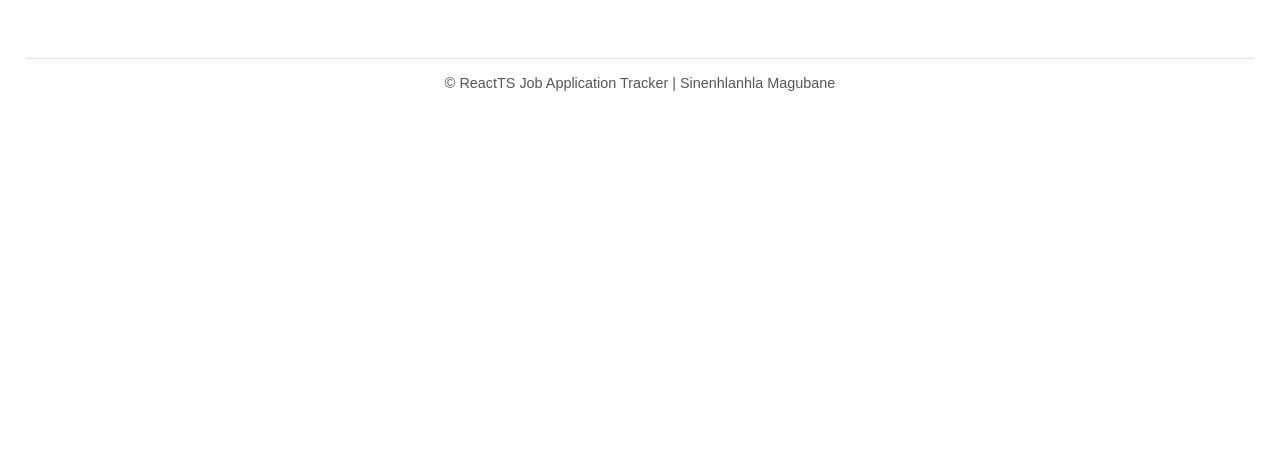
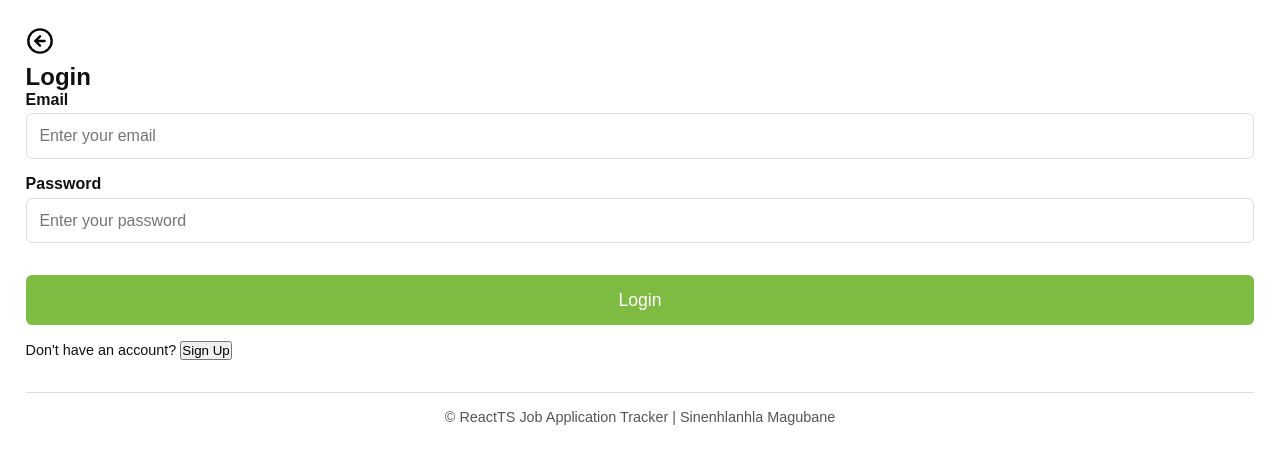
Before and after one commit to SineMag/React-TS-Job-Application-Tracker, a React (Vite) app: page /login in a window 1280 px wide. Shown: the top 464 px of the page. Built offline with nearby package versions, Linux system fonts and the light colour scheme.

Commit message:
creating functionality for the landing page

```diff
--- a/db.json
+++ b/db.json
@@ -1,3 +1,13 @@
 {
-  "users": []
+  "posts": [
+    { "id": "1", "title": "a title", "views": 100 },
+    { "id": "2", "title": "another title", "views": 200 }
+  ],
+  "comments": [
+    { "id": "1", "text": "a comment about post 1", "postId": "1" },
+    { "id": "2", "text": "another comment about post 1", "postId": "1" }
+  ],
+  "profile": {
+    "name": "typicode"
+  }
 }
--- a/src/App.css
+++ b/src/App.css
@@ -242,3 +242,52 @@ nav {
   font-weight: bold;
   cursor: pointer;
 }
+
+.errorPage {
+  display: flex;
+  justify-content: center;
+  align-items: center;
+  flex-direction: column;
+  height: 100vh;
+  color: black;
+  text-align: center;
+
+}
+
+
+.errorContent h1 {
+  font-size: 6rem;
+  font-weight: bold;
+  margin-bottom: 10px;
+  margin-top: -20%;
+  color: #82204a; /* redish color from the color pallete..  */
+}
+
+.errorMessage {
+  font-size: 1.25rem;
+  margin-bottom: 20px;
+  color: #cbd5e1;
+}
+
+.errorVideo {
+  width: 100%;
+  max-width: 800px;
+  border-radius: 16px;
+  box-shadow: 0 4px 20px rgba(0, 0, 0, 0.4);
+}
+
+.backHome {
+  display: flex;
+  justify-content: center;
+  margin-top: 20px;
+  padding: 10px 20px;
+  background: #7dbb42;
+  color: white;
+  border-radius: 8px;
+  text-decoration: none;
+  font-weight: 500;
+}
+
+.backHome:hover {
+  background: #2563eb;
+}
--- a/src/App.tsx
+++ b/src/App.tsx
@@ -1,8 +1,10 @@
 import "./App.css";
 import { BrowserRouter as Router, Routes, Route } from "react-router-dom";
-import WelcomePage from "./components/WelcomePage";
+import WelcomePage from "./pages/WelcomePage";
 import Footer from "./components/Footer";
-import SignUpPage from "./components/SignUpPage";
+import SignUpPage from "./pages/SignUpPage";
+import LogInPage from "./pages/LogInPage";
+import Error404 from "./pages/Error404";
 
 function App() {
   return (
@@ -11,18 +13,12 @@ function App() {
         {/* landing page */}
         <Routes>
           <Route path="/" element={<WelcomePage />} />
-          <Route path="/about" element={<h2>About Page</h2>} />
-          <Route path="/contact" element={<h2>Contact Page</h2>} />
-
-          <Route path="/signup" element={<SignUpPage/>} />
-          <Route >
-            {/* sign-up or sign-in page  */}
-
-          </Route>
+          <Route path="/signup" element={<SignUpPage />} />
+          <Route path="/login" element={<LogInPage />} />
+          <Route path="*" element={<Error404 />} />
         </Routes>
         <Footer />
       </div>
-
     </Router>
   );
 }
--- /dev/null
+++ b/src/pages/Error404.tsx
@@ -0,0 +1,27 @@
+import React from "react";
+import { Link } from "react-router-dom";
+
+export default function Error404() {
+  return (
+    <div className="errorPage">
+      <div className="errorContent">
+        <h1>404</h1>
+        <p className="errorMessage">Oops! The page you’re looking for doesn’t exist.</p>
+
+       <video
+  src="../../public/Error.mp4"
+  autoPlay
+  loop
+  muted
+  playsInline
+  className="errorVideo"
+/>
+
+
+        <Link to="/" className="backHome">
+          ⬅ Back to Home
+        </Link>
+      </div>
+    </div>
+  );
+}
--- a/src/components/SignUpPage.tsx
+++ b/src/pages/LogInPage.tsx
@@ -2,22 +2,21 @@ import React, { useState } from "react";
 import { FiArrowLeftCircle } from "react-icons/fi";
 import { useNavigate } from "react-router-dom";
 
-export default function SignUpPage() {
+export default function LogInPage() {
   const navigate = useNavigate();
-  const [isLogin, setIsLogin] = useState(false);
+  const [isLogin, setIsLogin] = useState(true);
   const [email, setEmail] = useState("");
-  const [name, setName] = useState("");
   const [password, setPassword] = useState("");
 
   const handleSubmit = (e: React.FormEvent) => {
     e.preventDefault();
 
     if (isLogin) {
-      console.log("Logging in:", {name, email, password });
-      //  Hook up login API
+      console.log("Logging in:", { email, password });
+      // TODO: Hook up login API
     } else {
-      console.log("Signing up:", {name, email, password });
-      //  Hook up signup API
+      console.log("Signing up:", { email, password });
+      // TODO: Hook up signup API
     }
 
     setEmail("");
@@ -25,33 +24,28 @@ export default function SignUpPage() {
   };
 
   return (
-    <div className="signUpPage">
+    <div className="authPage">
       {/* Top Nav with back arrow */}
-      <div className="signUpNav">
-        <button className="leftArrow" onClick={() => navigate("/")}>
+      <div className="authNav">
+        <button
+          type="button"
+          className="leftArrow"
+          onClick={() => navigate("../pages/SignUpPage.tsx")}
+          aria-label="Go to signup-page"
+        >
           <FiArrowLeftCircle size={28} />
         </button>
       </div>
 
-      {/* Form */}
-      <div className="signUpForm">
+      {/* Auth Form */}
+      <div className="authForm">
         <h2>{isLogin ? "Login" : "Sign Up"}</h2>
 
         <form onSubmit={handleSubmit}>
           <div className="formGroup">
-            <label>Full Name</label>
+            <label htmlFor="email">Email</label>
             <input
-              type="name"
-              placeholder="Enter your name"
-              value={name}
-              onChange={(e) => setName(e.target.value)}
-              required
-            />
-          </div>
-
-          <div className="formGroup">
-            <label>Email</label>
-            <input
+              id="email"
               type="email"
               placeholder="Enter your email"
               value={email}
@@ -61,8 +55,9 @@ export default function SignUpPage() {
           </div>
 
           <div className="formGroup">
-            <label>Password</label>
+            <label htmlFor="password">Password</label>
             <input
+              id="password"
               type="password"
               placeholder="Enter your password"
               value={password}
@@ -78,9 +73,13 @@ export default function SignUpPage() {
 
         <p className="toggleText">
           {isLogin ? "Don't have an account?" : "Already have an account?"}{" "}
-          <span onClick={() => setIsLogin(!isLogin)}>
+          <button
+            type="button"
+            className="toggleLink"
+            onClick={() => setIsLogin(!isLogin)}
+          >
             {isLogin ? "Sign Up" : "Login"}
-          </span>
+          </button>
         </p>
       </div>
     </div>
--- /dev/null
+++ b/src/pages/SignUpPage.tsx
@@ -0,0 +1,89 @@
+import React, { useState } from "react";
+import { FiArrowLeftCircle } from "react-icons/fi";
+import { useNavigate } from "react-router-dom";
+
+export default function SignUpPage() {
+  const navigate = useNavigate();
+  const [isLogin, setIsLogin] = useState(false);
+  const [email, setEmail] = useState("");
+  const [name, setName] = useState("");
+  const [password, setPassword] = useState("");
+
+  const handleSubmit = (e: React.FormEvent) => {
+    e.preventDefault();
+
+    if (isLogin) {
+      console.log("Logging in:", {name, email, password });
+      //  Hook up login API
+    } else {
+      console.log("Signing up:", {name, email, password });
+      //  Hook up signup API
+    }
+
+    setName(" ")
+    setEmail("");
+    setPassword("");
+  };
+
+  return (
+    <div className="signUpPage">
+      {/* Top Nav with back arrow */}
+      <div className="signUpNav">
+        <button className="leftArrow" onClick={() => navigate("/")}>
+          <FiArrowLeftCircle size={28} />
+        </button>
+      </div>
+
+      {/* Form */}
+      <div className="signUpForm">
+        <h2>{isLogin ? "Login" : "Sign Up"}</h2>
+
+        <form onSubmit={handleSubmit}>
+          <div className="formGroup">
+            <label>Full Name</label>
+            <input
+              type="name"
+              placeholder="Enter your name"
+              value={name}
+              onChange={(e) => setName(e.target.value)}
+              required
+            />
+          </div>
+
+          <div className="formGroup">
+            <label>Email</label>
+            <input
+              type="email"
+              placeholder="Enter your email"
+              value={email}
+              onChange={(e) => setEmail(e.target.value)}
+              required
+            />
+          </div>
+
+          <div className="formGroup">
+            <label>Password</label>
+            <input
+              type="password"
+              placeholder="Enter your password"
+              value={password}
+              onChange={(e) => setPassword(e.target.value)}
+              required
+            />
+          </div>
+
+          <button type="submit" className="authButton">
+            {isLogin ? "Login" : "Sign Up"}
+          </button>
+        </form>
+
+        <p className="toggleText">
+          {isLogin ? "Don't have an account?" : "Already have an account?"}{" "}
+          <span onClick={() => setIsLogin(!isLogin)}>
+            {isLogin ? "Sign Up" : "Login"}
+          </span>
+        </p>
+      </div>
+    </div>
+  );
+}
--- a/src/components/WelcomePage.tsx
+++ b/src/pages/WelcomePage.tsx
@@ -1,4 +1,3 @@
-import React from "react";
 import { Link } from "react-router-dom";
 import WelcomeImage from "../assets/landing.png";
 
@@ -10,13 +9,7 @@ export default function Welcome() {
         <div className="logo">
           <h2>Job Application Tracker</h2>
         </div>
-        <div className="rightNav">
-          <ul style={{ listStyleType: "none" }}>
-            <li><Link to="/">Home</Link></li>
-            <li><Link to="/about">About</Link></li>
-            <li><Link to="/contact">Contact Us</Link></li>
-          </ul>
-        </div>
+
       </nav>
 
       {/* hero */}
```
Also changed, not shown: src/components/LogInPage.tsx (deleted, +0 -9 lines), 1 other file (tests, documents, lock files or other folders).
